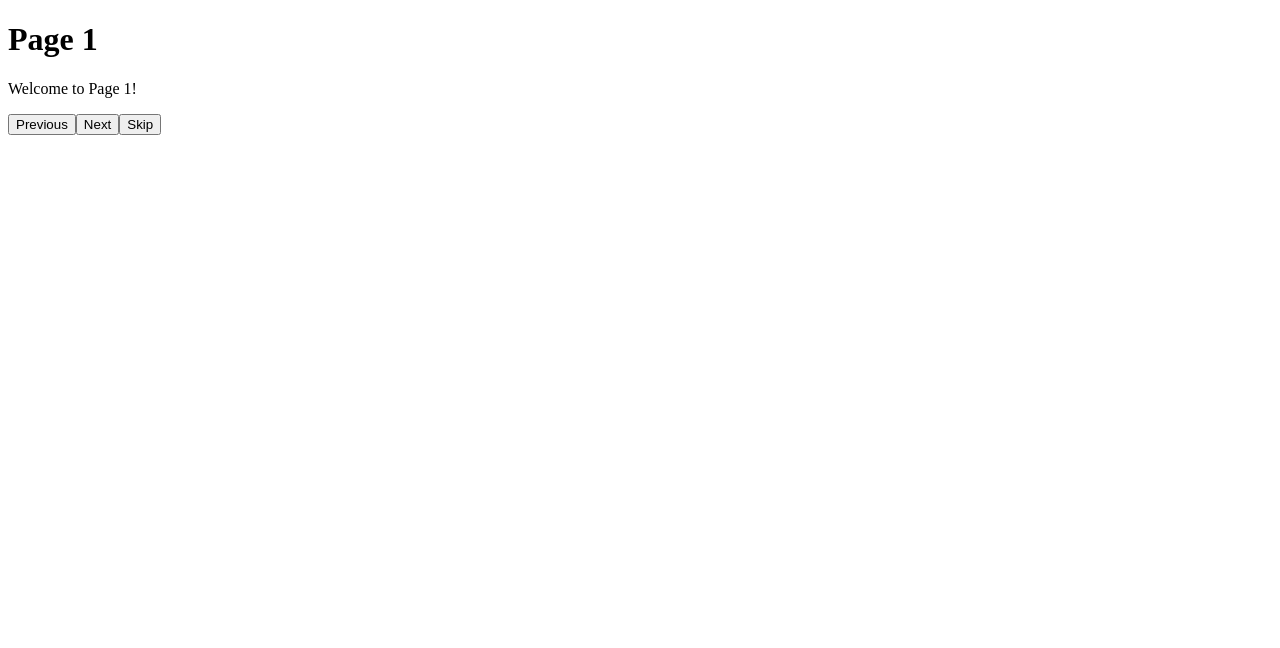
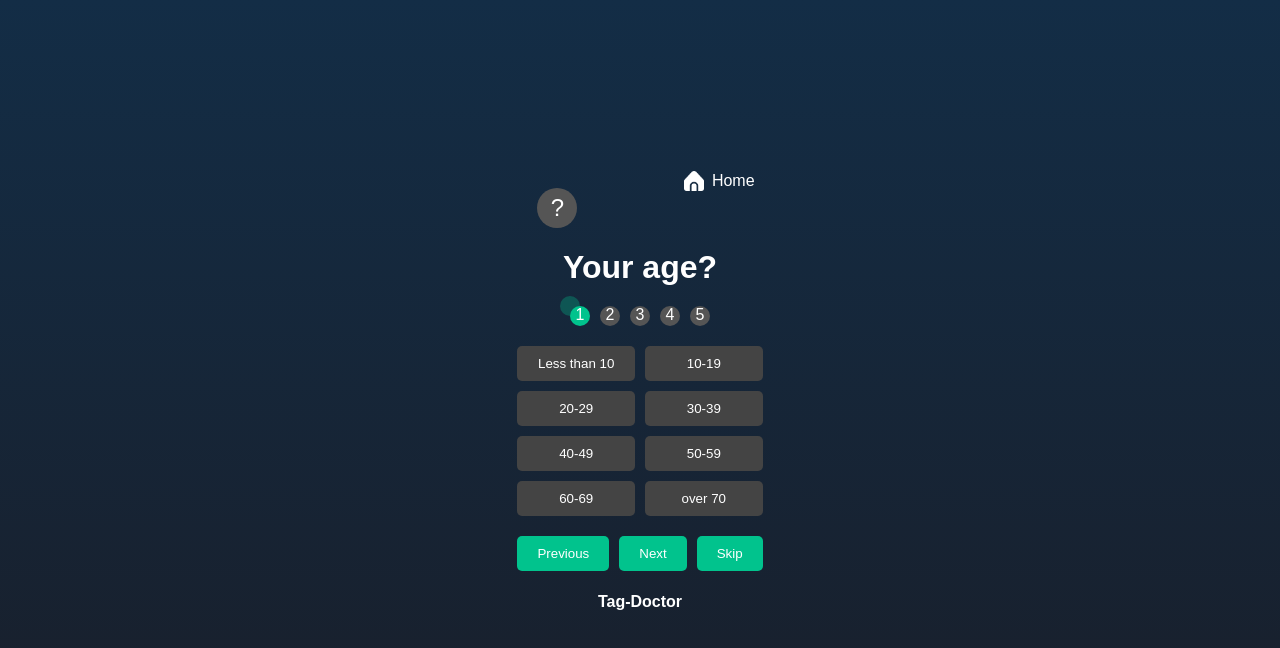
Before and after one commit to Tag-Doctor/tag-doctor-front, a React (Create React App) app: page /page1 in a window 1280 px wide. Shown: the top 648 px of the page. Built offline with nearby package versions, Linux system fonts and the light colour scheme.

Commit message:
07291846

```diff
--- a/src/components/Home.jsx
+++ b/src/components/Home.jsx
@@ -13,9 +13,8 @@ function Home() {
   return (
     <div className="home">
       <img src={logo} alt="Logo" className="logo" />
-      <h1 className="title">Tag Doctor</h1>
       <button className="start-button" onClick={goToPage1}>
-        Go to Page 1
+        Start
       </button>
     </div>
   );
--- a/src/components/Page1.jsx
+++ b/src/components/Page1.jsx
@@ -1,16 +1,56 @@
-import React from 'react';
+import React, { useState } from 'react';
 import { useNavigate } from 'react-router-dom';
+import '../styles/Page1.css';
+import HomeLogo from '../imgs/Home_Logo.png'; // 이미지 import
 
 function Page1() {
   const navigate = useNavigate();
+  const [selectedAge, setSelectedAge] = useState('');
+
+  const handleNext = () => {
+    if (selectedAge) {
+      navigate('/page2');
+    }
+  };
+
+  const ageGroups = [
+    'Less than 10', '10-19', '20-29', '30-39',
+    '40-49', '50-59', '60-69', 'over 70'
+  ];
 
   return (
-    <div>
-      <h1>Page 1</h1>
-      <p>Welcome to Page 1!</p>
-      <button onClick={() => navigate('/')}>Previous</button>
-      <button onClick={() => navigate('/page2')}>Next</button>
-      <button onClick={() => navigate('/page2')}>Skip</button>
+    <div className="container">
+      <button className="info-button">?</button>
+      <button className="home-button" onClick={() => navigate('/')}>
+        <img src={HomeLogo} alt="Home" className="home-logo" /> Home
+      </button>
+      <h1>Your age?</h1>
+      <div className="progress">
+        <div className="progress-step active">1</div>
+        <div className="progress-step">2</div>
+        <div className="progress-step">3</div>
+        <div className="progress-step">4</div>
+        <div className="progress-step">5</div>
+      </div>
+      <div className="age-buttons">
+        {ageGroups.map((age, index) => (
+          <button
+            key={index}
+            className={`age-button ${selectedAge === age ? 'selected' : ''}`}
+            onClick={() => setSelectedAge(age)}
+          >
+            {age}
+          </button>
+        ))}
+      </div>
+      <div className="navigation-buttons">
+        <button className="nav-button" onClick={() => navigate('/')}>Previous</button>
+        <button className="nav-button" onClick={handleNext}>Next</button>
+        <button className="nav-button" onClick={() => navigate('/page2')}>Skip</button>
+      </div>
+      <footer className="footer">
+        <h4>Tag-Doctor</h4>
+      </footer>
     </div>
   );
 }
--- a/src/components/Page2.jsx
+++ b/src/components/Page2.jsx
@@ -7,6 +7,8 @@ function Page2() {
   return (
     <div>
       <h1>Page 2</h1>
+      <button >?</button>
+      <button  onClick={() => navigate('/')}>Home</button>
       <p>Welcome to Page 2!</p>
       <button onClick={() => navigate('/page1')}>Previous</button>
       <button onClick={() => navigate('/page3')}>Next</button>
--- a/src/components/Page3.jsx
+++ b/src/components/Page3.jsx
@@ -7,6 +7,8 @@ function Page3() {
   return (
     <div>
       <h1>Page 3</h1>
+      <button >?</button>
+      <button  onClick={() => navigate('/')}>Home</button>
       <p>Welcome to Page 3!</p>
       <button onClick={() => navigate('/page2')}>Previous</button>
       <button onClick={() => navigate('/page4')}>Next</button>
--- a/src/components/Page4.jsx
+++ b/src/components/Page4.jsx
@@ -7,6 +7,8 @@ function Page4() {
   return (
     <div>
       <h1>Page 4</h1>
+      <button >?</button>
+      <button  onClick={() => navigate('/')}>Home</button>
       <p>Welcome to Page 4!</p>
       <button onClick={() => navigate('/page3')}>Previous</button>
       <button onClick={() => navigate('/page5')}>Next</button>
--- a/src/components/Page5.jsx
+++ b/src/components/Page5.jsx
@@ -7,6 +7,8 @@ function Page5() {
   return (
     <div>
       <h1>Page 5</h1>
+      <button >?</button>
+      <button  onClick={() => navigate('/')}>Home</button>
       <p>Welcome to Page 5!</p>
       <button onClick={() => navigate('/page4')}>Previous</button>
       <button onClick={() => navigate('/last')}>Next</button>
--- a/src/styles/App.css
+++ b/src/styles/App.css
@@ -1,35 +1,45 @@
-.home {
-  text-align: center;
-  background-color: #292929; /* 어두운 청색 배경 */
-  color: white;
-  height: 100vh; /* 화면 전체 높이 */
+body {
+  margin: 0;
+  padding: 0;
+  font-family: Arial, sans-serif;
+  background: linear-gradient(to bottom, #132D46, #191E29);
+  height: 100vh;
   display: flex;
-  flex-direction: column;
   justify-content: center;
   align-items: center;
 }
 
+.home {
+  display: flex;
+  flex-direction: column;
+  align-items: center;
+  color: #ffffff;
+}
+
 .logo {
-  width: 200px; /* 로고 크기 조절 */
-  height: 200px;
+  width: 40vw; /* Increased size based on viewport width */
+  max-width: 500px; /* Increased maximum size */
   margin-bottom: 20px;
 }
 
-.title {
-  font-size: 3rem;
-  font-weight: bold;
+.start-button {
+  background-color: #01C38D;
+  color: #ffffff; /* Changed text color to white */
+  font-size: 2vw; /* Adjusts size based on viewport width */
+  padding: 1.5vw 3vw; /* Adjusts padding based on viewport width */
+  border: none;
+  border-radius: 10px; /* Slightly more rounded corners */
+  cursor: pointer;
+  text-transform: uppercase;
+  margin-top: 20px;
+  transition: background-color 0.3s ease, transform 0.3s ease, box-shadow 0.3s ease;
+  /* Remove box-shadow from default state */
+  box-shadow: none;
 }
 
-.start-button {
-  background-color: #007bff;
-  color: white;
-  border: none;
-  padding: 15px 32px;
-  text-align: center;
-  text-decoration: none;
-  display: inline-block;
-  font-size: 16px;
-  margin: 4px 2px;
-  cursor: pointer;
-  border-radius: 12px;
+.start-button:hover {
+  background-color: #01C38D;
+  transform: scale(1.05);
+  /* Add box-shadow on hover state */
+  box-shadow: 0 0 30px #01C38D; /* Enhanced glowing effect */
 }
--- /dev/null
+++ b/src/styles/Page1.css
@@ -0,0 +1,137 @@
+body {
+    margin: 0;
+    padding: 0;
+    font-family: Arial, sans-serif;
+    background: linear-gradient(to bottom, #132D46, #191E29);
+    height: 100vh;
+    display: flex;
+    justify-content: center;
+    align-items: center;
+    color: #ffffff;
+    position: relative; /* 절대 위치 요소를 위한 상대 위치 설정 */
+  }
+
+  .container {
+    text-align: center;
+    position: relative; /* 자식 요소의 절대 위치를 위한 설정 */
+    padding-top: 60px; /* 텍스트와 버튼들 사이의 공간 확보 */
+  }
+
+  .progress {
+    display: flex;
+    justify-content: center;
+    margin-bottom: 20px;
+  }
+
+  .progress-step {
+    width: 20px;
+    height: 20px;
+    border-radius: 50%;
+    background-color: #555;
+    margin: 0 5px;
+    position: relative;
+  }
+
+  .progress-step.active {
+    background-color: #01C38D;
+  }
+
+  .progress-step.active:after {
+    content: '';
+    width: 20px;
+    height: 20px;
+    background: rgba(1, 195, 141, 0.3);
+    position: absolute;
+    top: -10px;
+    left: -10px;
+    border-radius: 50%;
+    z-index: -1;
+  }
+
+  h1 {
+    font-size: 2em;
+    margin-bottom: 20px;
+  }
+
+  .age-buttons {
+    display: grid;
+    grid-template-columns: repeat(2, 1fr); /* 2열 */
+    gap: 10px;
+    margin-bottom: 20px;
+  }
+
+  .age-button {
+    background-color: #444;
+    color: #fff;
+    border: none;
+    border-radius: 5px;
+    padding: 10px;
+    cursor: pointer;
+    transition: background-color 0.3s;
+    text-align: center;
+  }
+
+  .age-button.selected {
+    background-color: #01C38D;
+  }
+
+  .navigation-buttons {
+    display: flex;
+    justify-content: center;
+    gap: 10px;
+  }
+
+  .nav-button {
+    background-color: #01C38D;
+    color: #fff;
+    border: none;
+    border-radius: 5px;
+    padding: 10px 20px;
+    cursor: pointer;
+    transition: background-color 0.3s;
+  }
+
+  .nav-button:hover {
+    background-color: #01A376;
+  }
+
+  /* 버튼 위치 조정 */
+  .info-button {
+    background-color: #555;
+    color: #fff;
+    border: none;
+    border-radius: 50%;
+    width: 40px;
+    height: 40px;
+    font-size: 24px;
+    display: flex;
+    align-items: center;
+    justify-content: center;
+    cursor: pointer;
+    position: absolute; /* 절대 위치 설정 */
+    top: 20px; /* 상단 여백 */
+    left: 20px; /* 왼쪽 여백 */
+  }
+
+  .home-button {
+    background: none;
+    border: none;
+    color: #fff;
+    font-size: 16px;
+    display: flex;
+    align-items: center;
+    cursor: pointer;
+    position: absolute; /* 절대 위치 설정 */
+    top: 2px; /* 상단 여백 */
+    right: 2px; /* 오른쪽 여백 */
+  }
+
+  .home-logo {
+    width: 20px;
+    height: 20px;
+    margin-right: 8px;
+  }
+
+  .footer {
+    margin-top: 20px;
+  }
```
Also changed, not shown: src/imgs/Home_Logo.png (added).
